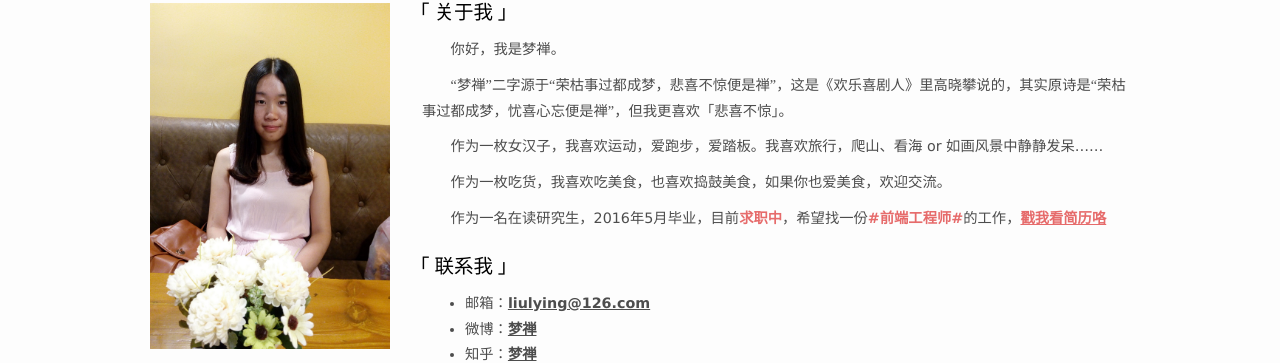
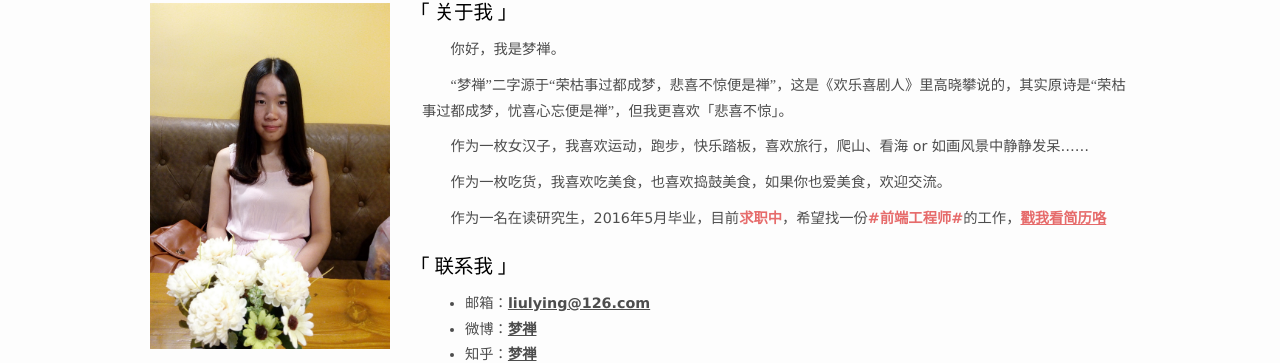
Before and after one commit to mengchan127/Zen, a Jekyll site: the page built from about.html, in a window 1280 px wide. Shown: the part 165-528 px from the top of the page. Built offline with Jekyll 4.4.1, drawn with Linux system fonts in a browser that asks for light colours; nearby versions of some CDN libraries; comment, search, counter and statistics services are not loaded.

Commit message:
Update about.html

```diff
--- a/about.html
+++ b/about.html
@@ -8,7 +8,7 @@ img: img/me.jpg
 intros:
   - 你好，我是梦禅。
   - “梦禅”二字源于“荣枯事过都成梦，悲喜不惊便是禅”，这是《欢乐喜剧人》里高晓攀说的，其实原诗是“荣枯事过都成梦，忧喜心忘便是禅”，但我更喜欢「悲喜不惊」。
-  - 作为一枚女汉子，我喜欢运动，爱跑步，爱踏板。我喜欢旅行，爬山、看海 or 如画风景中静静发呆……
+  - 作为一枚女汉子，我喜欢运动，跑步，快乐踏板，喜欢旅行，爬山、看海 or 如画风景中静静发呆……
   - 作为一枚吃货，我喜欢吃美食，也喜欢捣鼓美食，如果你也爱美食，欢迎交流。
   - 作为一名在读研究生，2016年5月毕业，目前<span>求职中</span>，希望找一份<span>#前端工程师#</span>的工作，<a href="" id="cv-link">戳我看简历咯</a>
 
```
